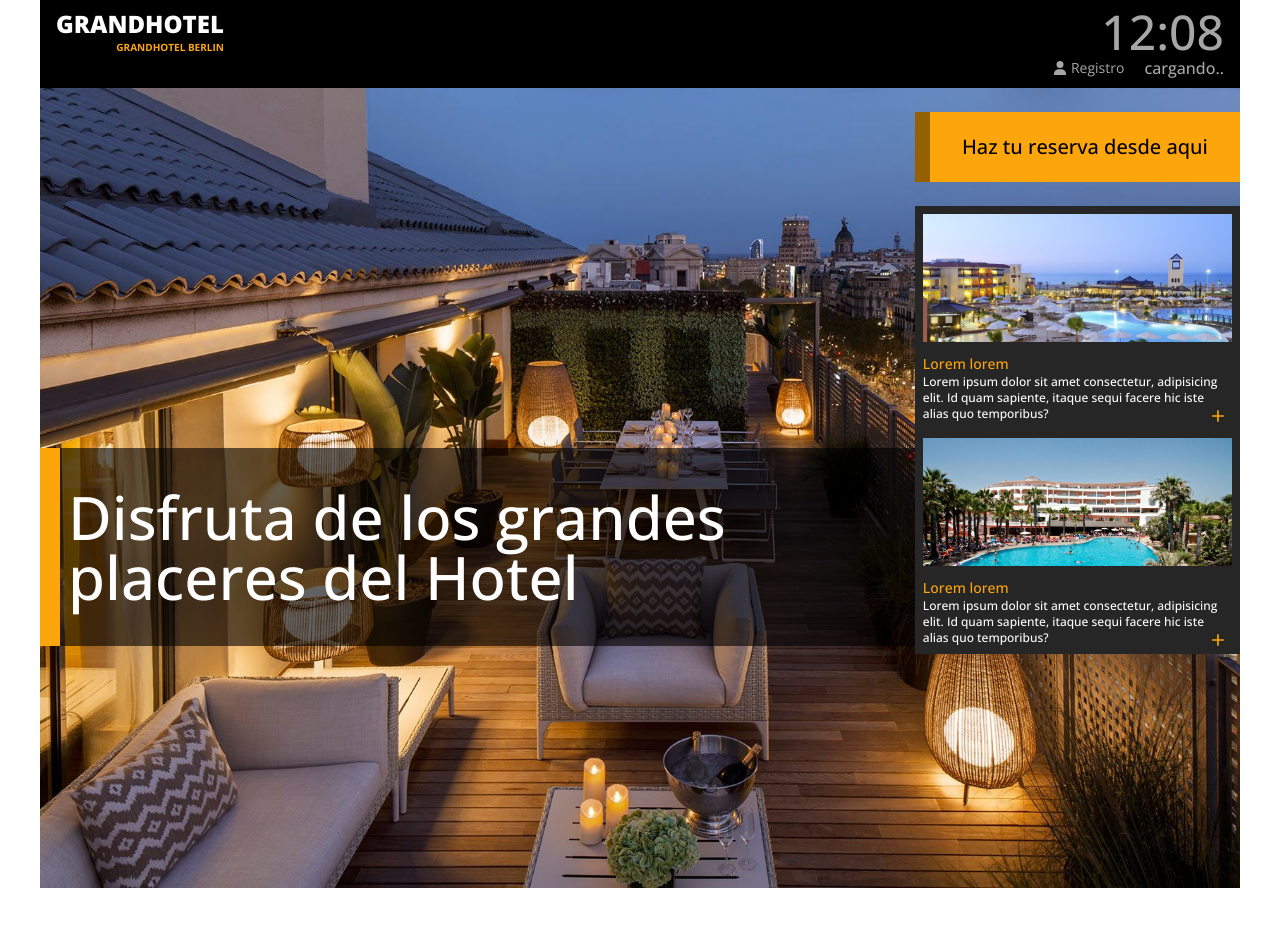
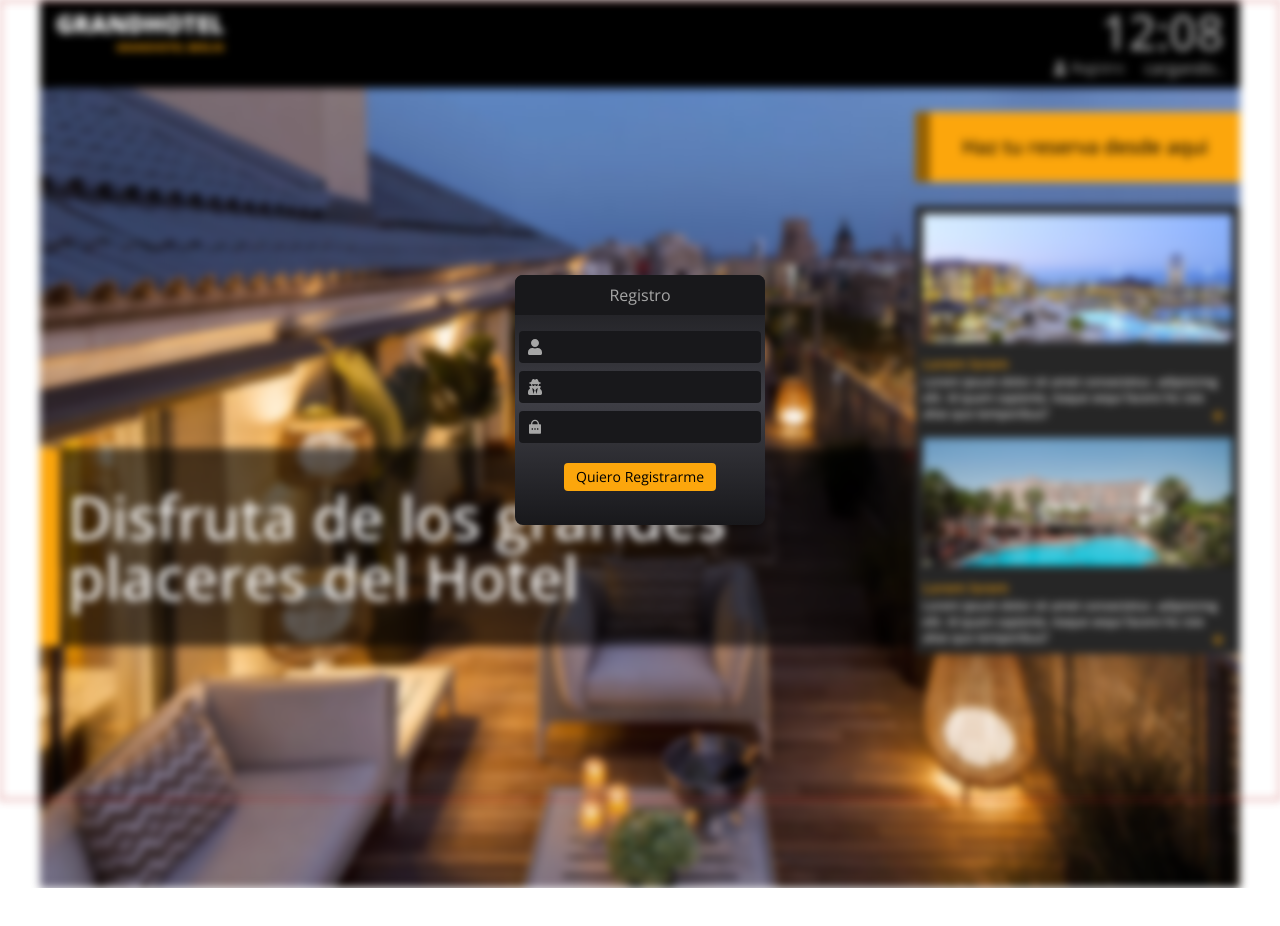
Before and after one commit to MarckWeb/hotel_reservas, a React (Vite) app in the folder hotel/: page / in a window 1280 px wide. Shown: the top 926 px of the page. After the commit the page ends 888 px from the top, so only its background shows below. Built offline with nearby package versions, Linux system fonts and the light colour scheme; no server answers.

Commit message:
add componente formulario with react-hook-form

```diff
--- a/hotel/package.json
+++ b/hotel/package.json
@@ -11,8 +11,10 @@
   },
   "dependencies": {
     "axios": "^1.6.7",
+    "latest": "^0.2.0",
     "react": "^18.2.0",
     "react-dom": "^18.2.0",
+    "react-hook-form": "^7.50.0",
     "react-icons": "^5.0.1"
   },
   "devDependencies": {
--- a/hotel/src/App.tsx
+++ b/hotel/src/App.tsx
@@ -1,21 +1,24 @@
-
 import { useState } from 'react'
 import './App.css'
 import Header from './layout/Header'
 import Home from './page/Home'
+import Form from './layout/Form'
 
 
 function App() {
-  const [blur, setBlur] = useState(false)
-
+  const [activeBlur, setActiveBlur] = useState(true)
   return (
 
-    <div className={`w-full max-w-[1200px] h-screen m-auto font-sans ${blur ? 'blur-sm' : ''} `} >
+    <div>
+      <div className={`w-full max-w-[1200px] h-screen m-auto font-sans ${activeBlur ? 'blur-sm' : ''}  relative`} >
+        <Header />
+        <Home />
 
-      <Header />
-      <Home />
-
-      <div className='w-full h-full' ></div>
+      </div>
+      {activeBlur && <>
+        <Form />
+        <div className='w-full h-full blur-sm border bottom-2 border-red-700 absolute top-0 left-0 ' ></div>
+      </>}
     </div>
   )
 }
--- /dev/null
+++ b/hotel/src/components/Button.tsx
@@ -0,0 +1,11 @@
+
+
+const Button = () => {
+   return (
+      <div>
+
+      </div>
+   )
+}
+
+export default Button
--- /dev/null
+++ b/hotel/src/components/Input.tsx
@@ -0,0 +1,26 @@
+
+
+const Input = ({ icon, register }) => {
+   return (
+      <div className="flex gap-2 items-center bg-gradient-to-b from-zinc-900 via-zinc-900 to-zinc-900 py-1 px-2 rounded">
+         <label htmlFor="name">{icon}</label>
+         <input type="text" className="bg-transparent outline-none text-color-text-second font-light"
+            {...register('name', {
+               required: {
+                  value: true,
+                  message: 'El nombre es requerido'
+               },
+               minLength: {
+                  value: 2,
+                  message: 'Nombre debe tener al menos 2 caracteres'
+               },
+               maxLength: {
+                  value: 20,
+                  message: 'Nombre debe tener maximo 20 caracteres'
+               }
+            })} />
+      </div>
+   )
+}
+
+export default Input
--- a/hotel/src/layout/Form.tsx
+++ b/hotel/src/layout/Form.tsx
@@ -1,9 +1,96 @@
+import { useForm } from "react-hook-form"
+import { FormValues } from '../types/formValues'
+
+import { FaUser } from "react-icons/fa";
+import { FaUserSecret } from "react-icons/fa";
+import { RiLockPasswordFill } from "react-icons/ri";
+
+const Form: React.FC = () => {
+
+   const {
+      register,
+      handleSubmit,
+      formState: { errors },
+      reset
+   } = useForm<FormValues>({
+      defaultValues: {
+         name: '',
+         username: '',
+         password: ''
+      }
+   });
 
 
-const Form = () => {
+   const onSubmit = handleSubmit((data) => {
+      //datos del formulario
+      console.log(data)
+      reset()
+      //hacer en el emvio post
+   })
+
    return (
-      <div className='w-[250px] h-[250px] bg-black'>
-         form
+      <div className='w-[250px] h-[250px] absolute top-[50%] left-[50%] translate-x-[-50%] translate-y-[-50%] z-10 bg-gradient-to-b from-zinc-900 via-zinc-700 to-zinc-900 rounded-lg'>
+
+         <h3 className="bg-gradient-to-b from-zinc-900 via-zinc-900 to-zinc-900 text-color-text-second font-light text-center py-2 rounded-t-lg">Registro</h3>
+         <form onSubmit={onSubmit} className="flex flex-col justify-between gap-2 items-center mt-4">
+            <div className="flex gap-2 items-center bg-gradient-to-b from-zinc-900 via-zinc-900 to-zinc-900 py-1 px-2 rounded">
+               <label htmlFor="name"><FaUser className="text-color-text-second" /></label>
+               <input type="text" className="bg-transparent outline-none text-color-text-second font-light"
+                  {...register('name', {
+                     required: {
+                        value: true,
+                        message: 'El nombre es requerido'
+                     },
+                     minLength: {
+                        value: 2,
+                        message: 'Nombre debe tener al menos 2 caracteres'
+                     },
+                     maxLength: {
+                        value: 20,
+                        message: 'Nombre debe tener maximo 20 caracteres'
+                     }
+                  })} />
+            </div>
+
+            <div className="flex gap-2 items-center bg-gradient-to-b from-zinc-900 via-zinc-900 to-zinc-900 py-1 px-2 rounded">
+               <label htmlFor="username"><FaUserSecret className="text-color-text-second outline-none" /></label>
+               <input className="bg-transparent text-color-text-second outline-none font-light" type="text"
+                  {...register('username', {
+                     required: {
+                        value: true,
+                        message: 'El nombre de usuario es requerido'
+                     },
+                     minLength: {
+                        value: 2,
+                        message: 'Nombre de usuario debe tener al menos 2 caracteres'
+                     },
+                     maxLength: {
+                        value: 20,
+                        message: 'Nombre debe tener maximo 20 caracteres'
+                     }
+                  })} />
+            </div>
+
+            <div className="flex gap-2 items-center bg-gradient-to-b from-zinc-900 via-zinc-900 to-zinc-900 py-1 px-2 rounded">
+               <label htmlFor="password"><RiLockPasswordFill className="text-color-text-second" /></label>
+               <input className="bg-transparent text-color-text-second outline-none font-light" type="text"
+                  {...register('password', {
+                     required: {
+                        value: true,
+                        message: 'Ingresa una contraseña valida'
+                     },
+                     minLength: {
+                        value: 5,
+                        message: 'La contrseña debe tener al menos 5 caracteres'
+                     }
+                  })} />
+            </div>
+
+            {/* {errors.name && <span>{errors.name.message}</span>}
+            {errors.username && <span>{errors.username.message}</span>}
+            {errors.password && <span>{errors.password.message}</span>} */}
+            <button type="submit" className="cursor-pointer  bg-background-second font-light text-sm py-1 px-3 rounded mt-3">Quiero Registrarme</button>
+         </form>
       </div>
    )
 }
--- /dev/null
+++ b/hotel/src/types/formValues.ts
@@ -0,0 +1,12 @@
+import { UseFormRegister, FieldError, FieldValues } from 'react-hook-form';
+
+export interface FormValues {
+   name: string
+   username: string
+   password: string
+   register: UseFormRegister<FieldValues>;
+   formState: {
+      erros: UseFormRegister<FieldError>
+   }
+
+}
```
Also changed, not shown: 2 other files (tests, documents, lock files or other folders).
